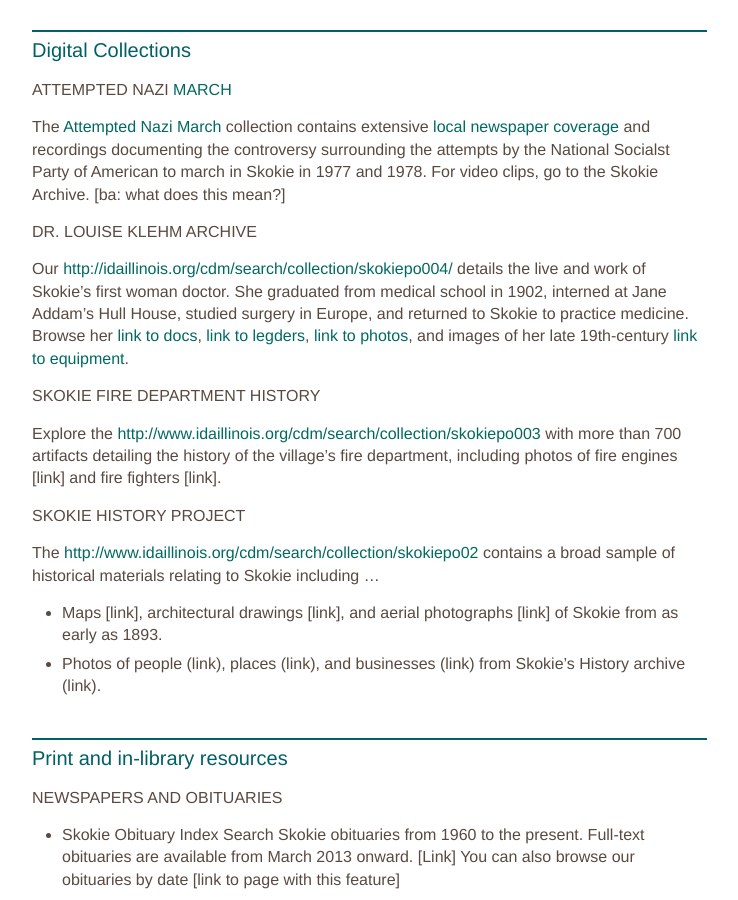
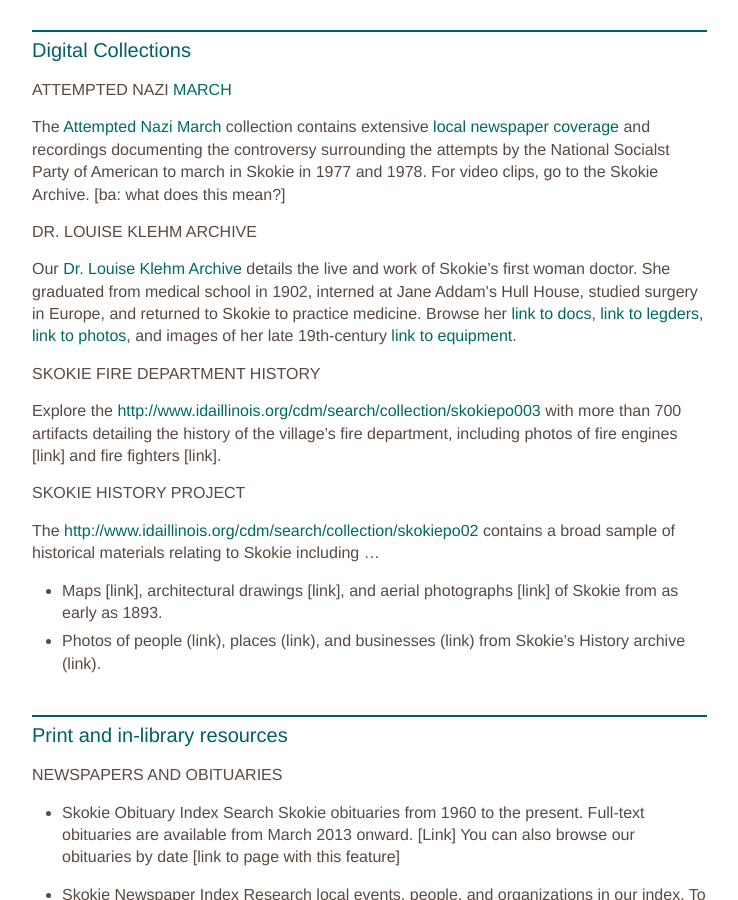
Before and after one commit to skokielibrary/spl-content, a Jekyll site: the page built from _content/jessica/resources--local-history.markdown, in a window 1280 px wide and 900 px high, scrolled down 301 px. Shown: the whole window, without its empty margins (126-864 px from the left). Built offline with Jekyll 4.4.1, drawn with Linux system fonts in a browser that asks for light colours.

Commit message:
Updated resources--local-history.markdown

```diff
--- a/_content/jessica/resources--local-history.markdown
+++ b/_content/jessica/resources--local-history.markdown
@@ -16,7 +16,7 @@ The [Attempted Nazi March](http://encore.skokielibrary.info/iii/cpro/CollectionV
 
 ###Dr. Louise Klehm Archive
 
-Our [http://idaillinois.org/cdm/search/collection/skokiepo004/](Dr. Louise Klehm Archive) details the live and work of Skokie's first woman doctor. She graduated from medical school in 1902, interned at Jane Addam's Hull House, studied surgery in Europe, and returned to Skokie to practice medicine. Browse her [link to docs](documents), [link to legders](ledgers), [link to photos](photos), and images of her late 19th-century [link to equipment](medical equipment).
+Our [Dr. Louise Klehm Archive](http://idaillinois.org/cdm/search/collection/skokiepo004/) details the live and work of Skokie's first woman doctor. She graduated from medical school in 1902, interned at Jane Addam's Hull House, studied surgery in Europe, and returned to Skokie to practice medicine. Browse her [link to docs](documents), [link to legders](ledgers), [link to photos](photos), and images of her late 19th-century [link to equipment](medical equipment).
 
 ###Skokie Fire Department History
 
```
